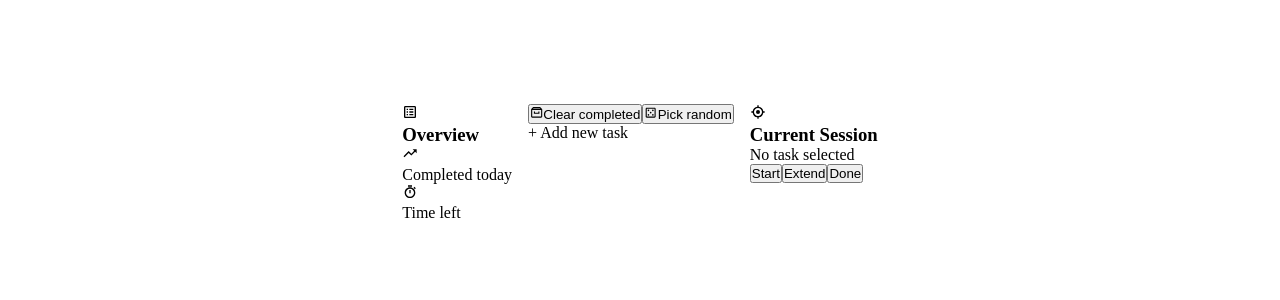
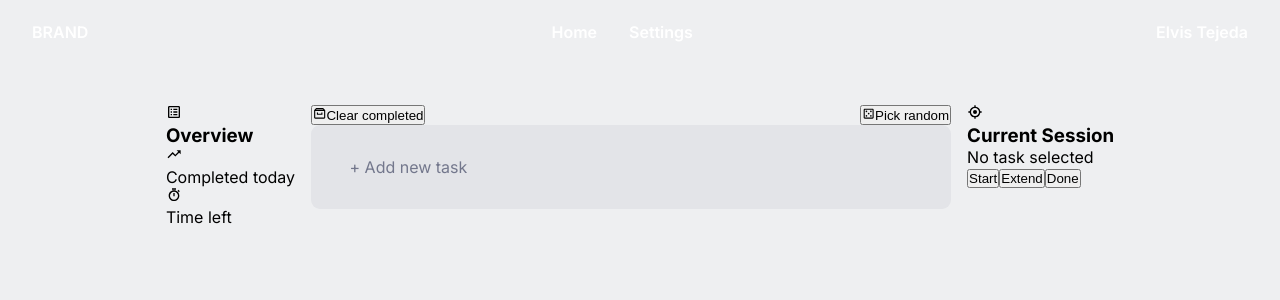
Before and after one commit to elvstejd/timetask, a React (Create React App) app: page / in a window 1280 px wide. Shown: the top 300 px of the page. Built offline with nearby package versions, Linux system fonts and the light colour scheme.

Commit message:
Add styles

```diff
--- a/src/components/Task.js
+++ b/src/components/Task.js
@@ -4,6 +4,102 @@ import { GrDrag } from 'react-icons/gr';
 import { BiRename, BiTrash } from 'react-icons/bi';
 import { isValidDuration } from '../utils/helperFunctions';
 import { useTasks } from '../contexts/TasksContext';
+import styled from 'styled-components';
+
+const TaskContainer = styled.div`
+    display: flex;
+    justify-content: space-between;
+    background-color: var(--gray-94);
+    box-shadow: var(--shadow-sm);
+    padding: .7rem 1.3rem;
+    border-radius: var(--border-radius-md);
+    align-items: center;
+    cursor: ${props => props.autoCursor ? 'auto' : 'pointer'};
+    flex-grow: 1;
+    div {
+      display: flex;
+      align-items: center;
+    }
+`;
+
+const TaskTitle = styled.div`
+    color: ${props => props.crossOut ? 'var(--text-secondary)' : 'var(--text-primary)'};
+    font-weight: 600;
+`;
+
+const TitleInput = styled.span`
+    width: 100%;
+    color: var(--primary-text);
+    font-weight: 600;
+    outline: none;
+`;
+
+const DurationInput = styled.span`
+    font-weight: 600;
+    color: var(--text-secondary);
+    font-size: 0.95rem;
+    padding: .2rem .4rem;
+    outline: none;
+    border: 1.5px dashed transparent;
+    border-radius: var(--border-radius-md);
+
+    &:hover {
+        border: 1.5px dashed var(--gray-50);
+        cursor: text;
+    }
+`;
+
+const EditButtonsContainer = styled.div`
+    display: flex;
+    margin-right: .9rem;
+    opacity: 0;
+`;
+
+const EditButton = styled.div`
+    background: none;
+    border-radius: var(--border-radius-sm);
+    width: 1.7rem;
+    height: 1.7rem;
+    margin-right: .5rem;
+    display: flex;
+    align-items: center;
+    justify-content: center;
+    transition: all ease .2s;
+    cursor: pointer;
+
+    svg {
+        fill: var(--gray-20);
+        transition: all ease .2s;
+    }
+
+    &:hover {
+        background: var(--gray-90);
+    }
+`;
+
+const OutsideTaskContainer = styled.div`
+    display: flex;
+    align-items: center;
+    margin-bottom: .5rem;
+
+    div {
+        svg {
+            opacity: 0;
+        }
+    }
+
+    &:hover {
+        div {
+            svg {
+                opacity: .5;
+            }
+        }
+
+        ${EditButtonsContainer} {
+            opacity: 1;
+        }
+    }
+`;
 
 
 function Task(props) { // index, id, name: title, duration
@@ -79,19 +175,19 @@ function Task(props) { // index, id, name: title, duration
     };
 
     function handleDurationFocusOut(e) {
-        const duration = e.target.innerText.trim();
+        // const duration = e.target.innerText.trim();
 
-        if (duration && duration !== this.props.task.duration) {
-            if (isValidDuration(duration)) {
-                updateTaskDuration(duration, props.currentTask.id);
-                durationSpanRef.current.blur(); /* FIX */
-            } else {
-                durationSpanRef.current.blur(); /* FIX */
-                e.target.innerText = props.currentTask.duration;
-                console.log("Please enter a valid duration next time");
-            }
-        }
-        e.target.innerText = props.currentTask.duration;
+        // if (duration && duration !== this.props.task.duration) {
+        //     if (isValidDuration(duration)) {
+        //         updateTaskDuration(duration, props.currentTask.id);
+        //         durationSpanRef.current.blur(); /* FIX */
+        //     } else {
+        //         durationSpanRef.current.blur(); /* FIX */
+        //         e.target.innerText = props.currentTask.duration;
+        //         console.log("Please enter a valid duration next time");
+        //     }
+        // }
+        // e.target.innerText = props.currentTask.duration;
 
     };
 
@@ -116,7 +212,7 @@ function Task(props) { // index, id, name: title, duration
     // }
 
     function handleTaskSelect(e) {
-        try {
+        try { // TODO: use the props.currentTask.done property instead
             if (e.currentTarget.className.includes('task') &&
                 !e.currentTarget.className.includes('done')) {
                 loadTask(props.currentTask);
@@ -132,46 +228,44 @@ function Task(props) { // index, id, name: title, duration
             index={props.index}
         >
             {(provided,) => (
-                <div
+                <OutsideTaskContainer
                     ref={provided.innerRef}
                     {...provided.draggableProps}
-                    className="task-wrapper"
                 >
                     <div {...provided.dragHandleProps}><GrDrag /></div>
 
-                    <div
-                        className={`task ${isEditing && "is-editing"} ${props.currentTask.done && "done"} ${countdownIsRunning && "countdownRunning"}`}
-                        onClick={handleTaskSelect}
-                    >
+                    <TaskContainer onClick={handleTaskSelect} autoCursor={countdownIsRunning || isEditing || props.currentTask.done}>
+                        {isEditing ? (
+                            <TitleInput onBlur={handleTaskFocusOut} onKeyDown={handleKeyPress} ref={editSpanRef} contentEditable suppressContentEditableWarning>{props.currentTask.name}</TitleInput>
+                        ) : (
+                            <TaskTitle crossOut={props.currentTask.done}>{props.currentTask.name}</TaskTitle>
+                        )}
 
-                        {!isEditing && <p className="task-name">{props.currentTask.name}</p>}
-                        {isEditing && <span onBlur={handleTaskFocusOut} onKeyDown={handleKeyPress} ref={editSpanRef} className={`add ${isEditing && "is-editing"}`} contentEditable suppressContentEditableWarning>{props.currentTask.name}</span>}
                         <div>
-                            <div id="modify-btns">
-                                <div className="mod-btn" onClick={handleEditClick} title="Rename">
+                            <EditButtonsContainer hide={props.currentTask.done} id="modify-btns">
+                                <EditButton onClick={handleEditClick} title="Rename">
                                     <BiRename />
-                                </div>
-                                <div className="mod-btn" onClick={onTaskDelete} title="Delete">
+                                </EditButton>
+                                <EditButton onClick={onTaskDelete} title="Delete">
                                     <BiTrash />
-                                </div>
-                            </div>
+                                </EditButton>
+                            </EditButtonsContainer>
 
-                            <span
-                                className="duration"
+                            <DurationInput
                                 contentEditable
                                 suppressContentEditableWarning
                                 onKeyDown={handleKeyDown}
                                 onBlur={handleDurationFocusOut}
                                 ref={durationSpanRef}
-                            >{props.currentTask.duration}</span>
+                            >
+                                {props.currentTask.duration}
+                            </DurationInput>
                         </div>
-
-                    </div>
-                </div>
+                    </TaskContainer>
+                </OutsideTaskContainer>
             )}
         </Draggable>
     );
-
 }
 
 export default Task;
--- a/src/components/Tasks.js
+++ b/src/components/Tasks.js
@@ -3,6 +3,28 @@ import { DragDropContext, Droppable } from 'react-beautiful-dnd';
 import { useTasks } from '../contexts/TasksContext';
 import Task from './Task';
 import TaskInput from './TaskInput';
+import styled from 'styled-components';
+
+const TaskContainer = styled.div`
+    width: 40rem;
+    background-color: var(--gray-90);
+    padding: 1rem 1rem 0 .1rem;
+    overflow: auto;
+    border-radius: var(--border-radius-lg);
+`;
+
+const NewTaskButton = styled.div`
+    padding: 1rem 1.3rem;
+    margin-bottom: 1rem;
+    margin-left: 1rem;
+    border-radius: var(--border-radius-md);
+    color: var(--gray-50);
+    cursor: pointer;
+
+    &:hover{
+        background: var(--gray-94);
+    }
+`;
 
 function Tasks() {
     const [isAddingTask, setIsAddingTask] = useState(false);
@@ -38,8 +60,7 @@ function Tasks() {
         <DragDropContext onDragEnd={onDragEnd}>
             <Droppable droppableId="tasks">
                 {(provided, snapshot) => (
-                    <div
-                        className="task-container"
+                    <TaskContainer
                         ref={provided.innerRef}
                         {...provided.droppableProps}
                     >
@@ -55,10 +76,10 @@ function Tasks() {
                         })}
                         {provided.placeholder}
                         {isAddingTask && <TaskInput onFocusOut={closeInput} />}
-                        <div className="new-task-add" onClick={openInput}>
+                        <NewTaskButton onClick={openInput}>
                             <p>+ Add new task</p>
-                        </div>
-                    </div>
+                        </NewTaskButton>
+                    </TaskContainer>
                 )}
             </Droppable>
         </DragDropContext>
--- a/src/index.css
+++ /dev/null
@@ -1,5 +0,0 @@
-* {
-  margin: 0;
-  padding: 0;
-  box-sizing: border-box;
-}
--- a/src/index.js
+++ b/src/index.js
@@ -1,6 +1,7 @@
 import React from 'react';
 import ReactDOM from 'react-dom';
-import './index.css';
+import './styles/variables.css';
+import './styles/global.css';
 import App from './App';
 import reportWebVitals from './reportWebVitals';
 
--- /dev/null
+++ b/src/styles/global.css
@@ -0,0 +1,16 @@
+@import url("https://fonts.googleapis.com/css2?family=Inter:wght@100;200;300;400;500;600;700;800;900&display=swap");
+
+* {
+  box-sizing: border-box;
+  padding: 0;
+  margin: 0;
+}
+
+body {
+  font-family: var(--font-family-sans);
+  background-color: var(--background-color);
+}
+
+#root {
+  min-height: 100vh;
+}
--- /dev/null
+++ b/src/styles/variables.css
@@ -0,0 +1,99 @@
+:root {
+  /* FONTS */
+  --font-family-sans: "Inter", -apple-system, BlinkMacSystemFont, helvetica,
+    arial, sans-serif;
+  --font-family-sans-display: "Inter", -apple-system, BlinkMacSystemFont,
+    helvetica, arial, sans-serif;
+
+  --xxxl: 2.2rem;
+  --xxl: 1.8rem;
+  --xl: 1.4rem;
+  --lg: 1.15rem;
+  --md: 1rem;
+  --sm: 0.9rem;
+  --xs: 0.8rem;
+
+  /* ---------COLORS--------- */
+  /* neutral */
+  --gray-10: hsl(230, 10%, 10%);
+  --gray-20: hsl(230, 10%, 20%);
+  --gray-30: hsl(230, 10%, 30%);
+  --gray-40: hsl(230, 10%, 40%);
+  --gray-50: hsl(230, 10%, 50%);
+  --gray-60: hsl(230, 10%, 60%);
+  --gray-70: hsl(230, 10%, 70%);
+  --gray-80: hsl(230, 10%, 80%);
+  --gray-90: hsl(230, 10%, 90%);
+  --gray-92: hsl(230, 10%, 92%);
+  --gray-94: hsl(230, 10%, 94%);
+  --gray-96: hsl(230, 10%, 96%);
+  --gray-98: hsl(230, 10%, 98%);
+
+  /* primary */
+  --blue-40: hsl(194, 90%, 40%);
+  --blue-50: hsl(194, 85%, 50%);
+  --blue-55: hsl(194, 90%, 55%);
+  --blue-60: hsl(194, 90%, 60%);
+  --blue-65: hsl(194, 90%, 65%);
+  --blue-70: hsl(194, 90%, 70%);
+  --blue-75: hsl(194, 90%, 75%);
+  --blue-80: hsl(194, 90%, 80%);
+  --blue-85: hsl(194, 90%, 85%);
+  --blue-90: hsl(194, 90%, 90%);
+  --blue-96: hsl(194, 90%, 96%);
+  --blue-98: hsl(194, 90%, 98%);
+
+  /* semantic */
+  --red-50: hsl(0, 80%, 60%);
+  --red-60: hsl(0, 80%, 65%);
+  --red-96: hsl(0, 80%, 96%);
+
+  --orange-20: hsl(40, 100%, 30%);
+  --orange-40: hsl(40, 80%, 40%);
+  --orange-50: hsl(30, 100%, 50%);
+  --orange-60: hsl(40, 100%, 65%);
+  --orange-96: hsl(30, 100%, 96%);
+
+  --yellow-60: hsl(50, 100%, 65%);
+  --yellow-70: hsl(50, 100%, 70%);
+  --yellow-80: hsl(50, 100%, 80%);
+  --yellow-90: hsl(50, 100%, 90%);
+  --yellow-95: hsl(50, 100%, 95%);
+
+  --green-40: hsl(133, 60%, 40%);
+  --green-45: hsl(133, 60%, 45%);
+  --green-50: hsl(133, 60%, 50%);
+  --green-75: hsl(133, 60%, 75%);
+  --green-85: hsl(133, 60%, 85%);
+  --green-94: hsl(133, 60%, 94%);
+
+  /* text colors */
+  --text-primary: var(--gray-20);
+  --text-secondary: var(--gray-50);
+  --text-tertiary: var(--gray-70);
+
+  /* brand colors */
+  --brand-primary: var(--blue-65);
+  --brand-primary-light: var(--blue-75);
+  --brand-primary-dark: var(--blue-55);
+
+  --brand-secondary: var(--green-60);
+  --brand-secondary-light: var(--green-70);
+  --brand-secondary-dark: var(--green-50);
+
+  /* background colors */
+  --background-color: var(--gray-94);
+
+  /* misc */
+  --destructive: var(--red-50);
+
+  /* ---------SHADOWS--------- */
+  --shadow-sm: 0 1px 3px rgba(51, 51, 51, 0.2);
+  --shadow-md: 0 4px 6px rgba(26, 26, 26, 0.1);
+  --shadow: hsla(40, 10%, 60%, 0.1); /* TODO - transparent gray color defs */
+
+  /* ---------BORDER RADIUS--------- */
+  --border-radius-lg: 9px;
+  --border-radius-md: 6px;
+  --border-radius-sm: 3px;
+}
```
Also changed, not shown: src/components/TaskInput.js (+41 -8 lines).
